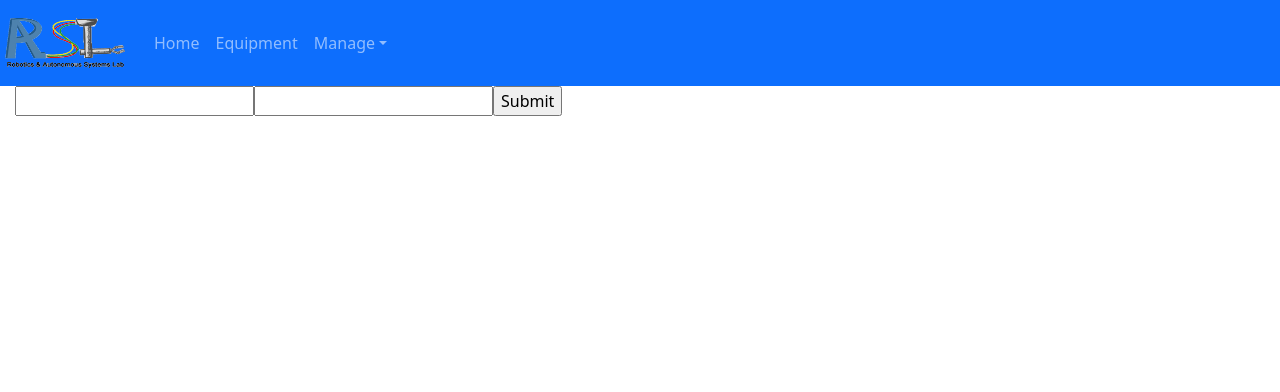
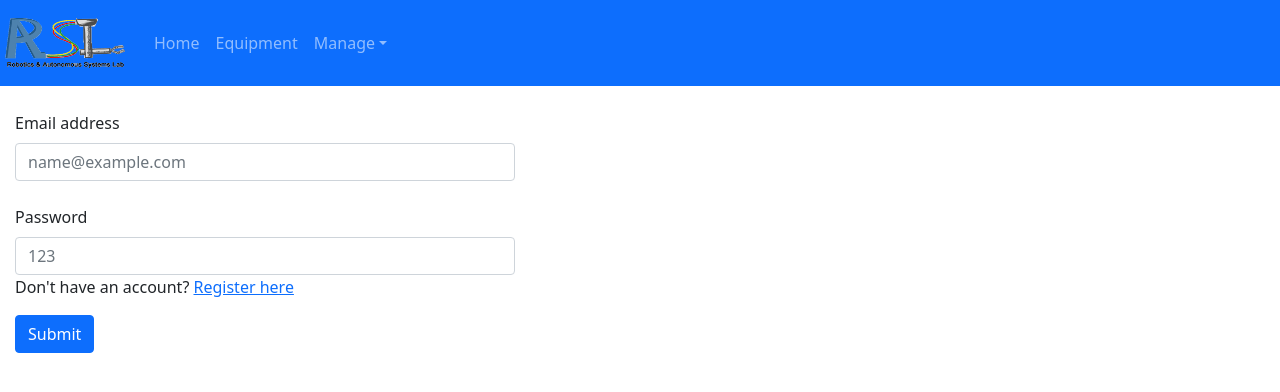
Before and after one commit to bobcat4848/asset-management, a React (Create React App) app in the folder client/: page /login in a window 1280 px wide. Shown: the top 392 px of the page. Built offline with nearby package versions, Linux system fonts and the light colour scheme; no server answers.

Commit message:
style login/register pages

```diff
--- a/client/src/Login.js
+++ b/client/src/Login.js
@@ -1,5 +1,6 @@
 import { Redirect, useHistory } from 'react-router';
 import { useEffect, useState } from 'react';
+import { Link } from 'react-router-dom';
 
 function Login() {
   const history = useHistory();
@@ -49,12 +50,18 @@ function Login() {
   }, [history]);
 
   return (
-    <form onSubmit={event => handleLogin(event)}>
-      <input required type="email"/>
-      <input required type="password"/>
-      <input type="submit" value="Submit"/>
-      {loggedIn ? <Redirect to="/home" /> : null }
-    </form>
+      <form onSubmit={event => handleLogin(event)}>
+        <div style={{width: 500}}>
+          <label for="emailInput" class="form-label">Email address</label>
+          <input type="email" required class="form-control" id="emailInput" placeholder="name@example.com" />
+          <br/>
+          <label for="passwordInput" class="form-label">Password</label>
+          <input type="password" required class="form-control" id="passwordInput" placeholder="123" />
+        </div>
+        <p>Don't have an account? <Link to="/register">Register here</Link></p>
+        <button type="submit" className="btn btn-primary">Submit</button>
+        {loggedIn ? <Redirect to="/home" /> : null }
+      </form>
   )
 }
 
--- a/client/src/Register.js
+++ b/client/src/Register.js
@@ -40,11 +40,17 @@ function Register() {
 
   return (
     <form onSubmit={event => handleRegister(event)}>
-      <input required type="email"/>
-      <input required type="password"/>
-      <input type="submit" value="Register"/>
-      {loggedIn ? <Redirect to="/home" /> : null }
-    </form>
+    <div style={{width: 500}}>
+      <label for="emailInput" class="form-label">Email address</label>
+      <input type="email" required class="form-control" id="emailInput" placeholder="name@example.com" />
+      <br/>
+      <label for="passwordInput" class="form-label">Password</label>
+      <input type="password" required class="form-control" id="passwordInput" placeholder="123" />
+    </div>
+    <br/>
+    <button type="submit" className="btn btn-primary">Submit</button>
+    {loggedIn ? <Redirect to="/home" /> : null }
+  </form>
   )
 }
 
--- a/client/src/components/navbar.js
+++ b/client/src/components/navbar.js
@@ -13,6 +13,7 @@ import logo from "../images/rasl_logo.png"
 // Here, we display our Navbar
 const Navbar = () => {
   return (
+    <div style={{paddingBottom: 25}}>
       <nav className="navbar navbar-expand-lg navbar-dark bg-primary">
         <NavLink className="navbar-brand" to="/home">
           <img src={logo} alt="Logo of RASL-Robotics and Autonomous Systems Lab"
@@ -57,6 +58,7 @@ const Navbar = () => {
           </ul>
         </div>
       </nav>
+    </div>
   );
 };
 
```
